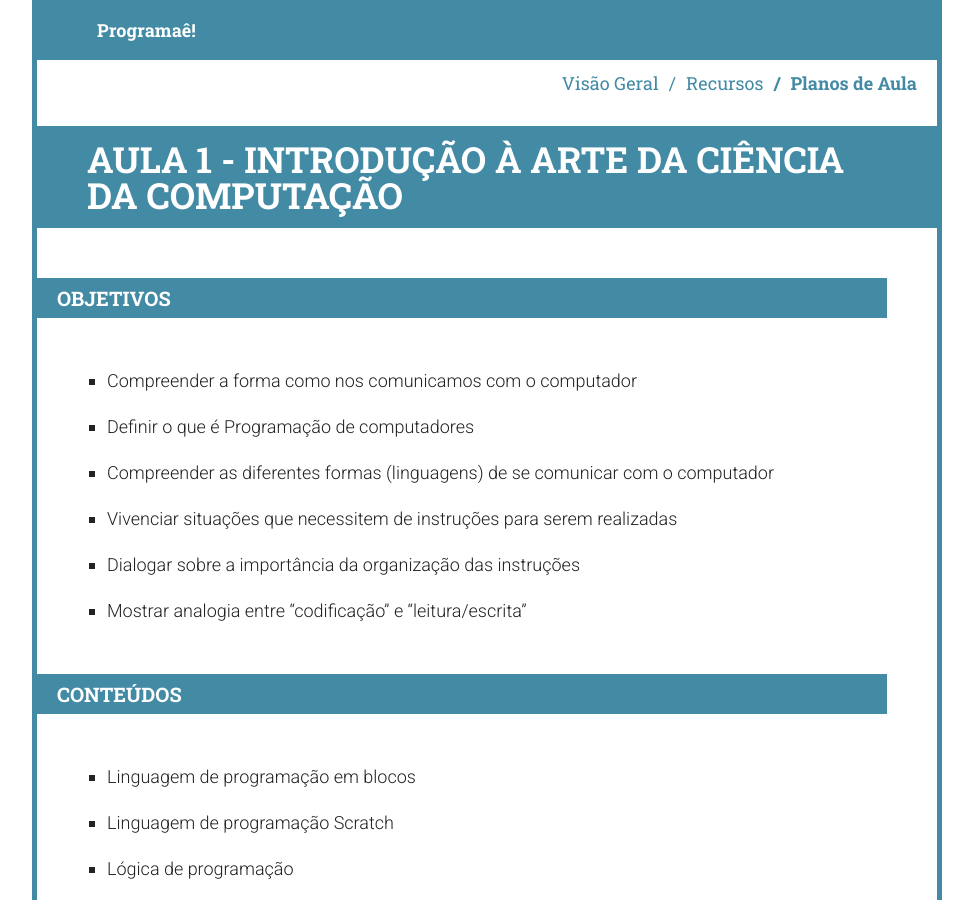
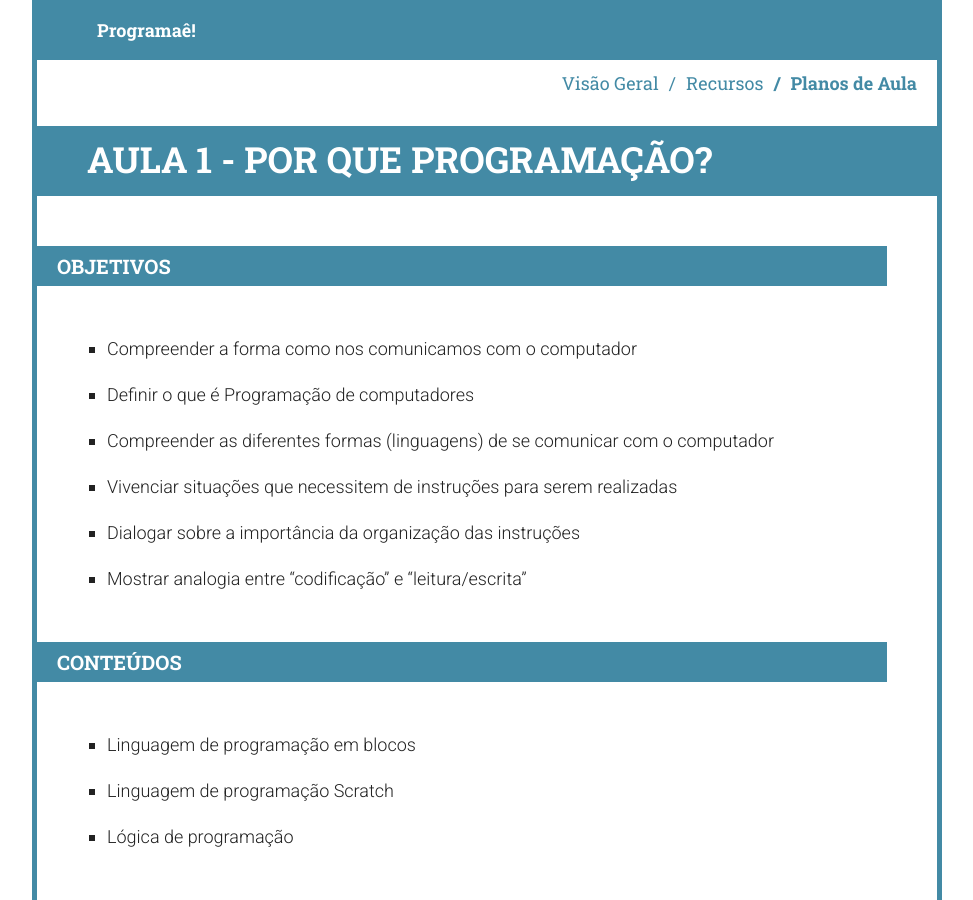
Before and after one commit to Programae/blocos, a Jekyll site: the page built from _posts/2015-01-01-aula01.md, in a window 1280 px wide and 900 px high. Shown: the whole window, without its empty margins (153-1126 px from the left). Built offline with Jekyll 4.4.1, drawn with Linux system fonts in a browser that asks for light colours; nearby versions of some CDN libraries; library files that are not in the unit come from our copies.

Commit message:
atualização dos Títulos
aula 1 e aula 2

```diff
--- a/_posts/2015-01-01-aula01.md
+++ b/_posts/2015-01-01-aula01.md
@@ -1,6 +1,6 @@
 ---
 layout: post
-title: Aula 1 - Introdução à arte da Ciência da Computação
+title: Aula 1 - Por que Programação?
 excerpt: ""
 tags: [scratch, codeorg, programaê, tutorial]
 ---
```
Also changed, not shown: _posts/2015-01-01-aula02.md (+1 -1 lines).
